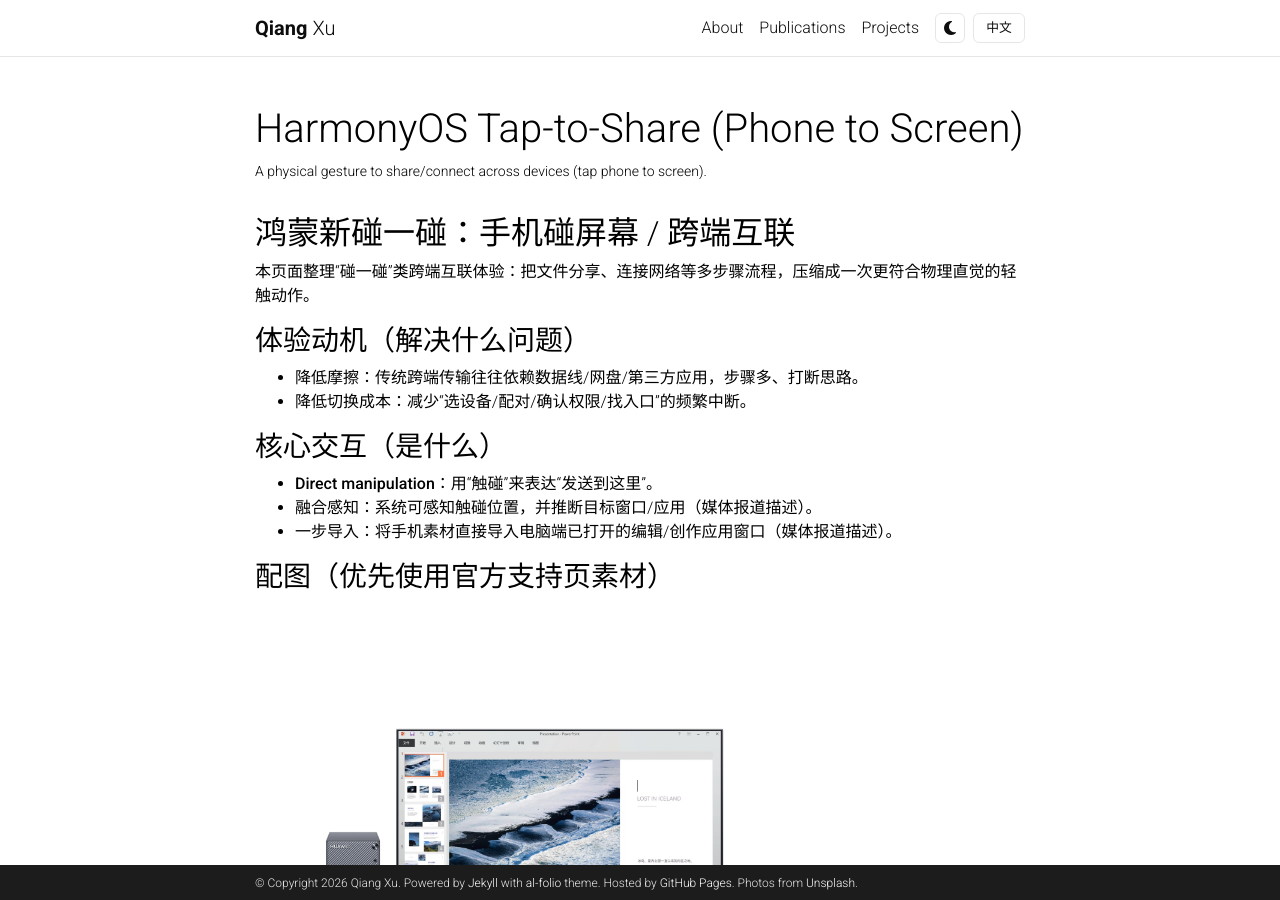
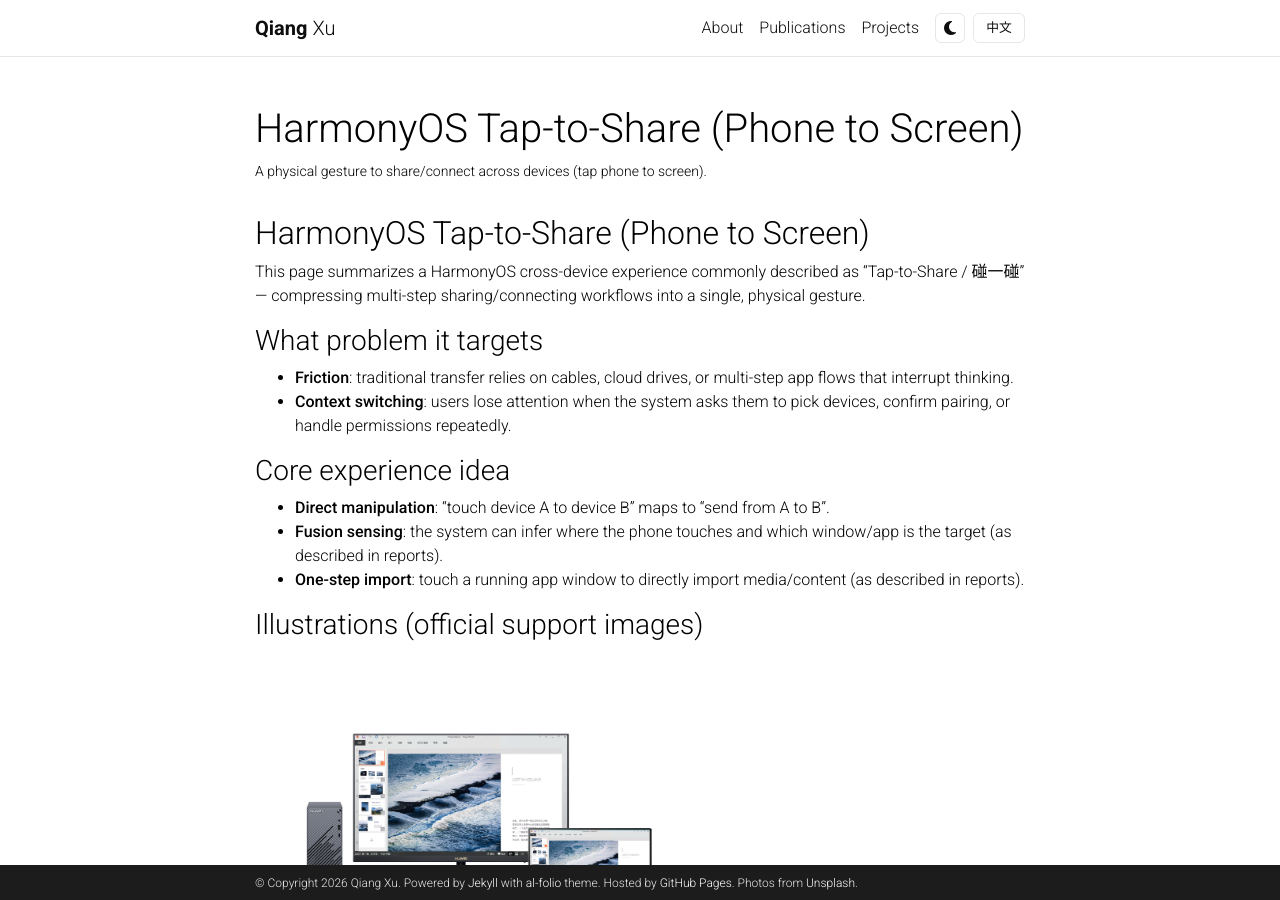
Before and after one commit to xuq/xuq.github.io, a Jekyll site: the page built from _projects/7_project.md, in a window 1280 px wide and 900 px high. Built offline with Jekyll 4.4.1, drawn with Linux system fonts in a browser that asks for light colours; comment, search, counter and statistics services are not loaded; a style sheet for code colours, icons or effects is not loaded; some of the changed text lies outside the part shown.

Commit message:
Enable zh/en toggle for HarmonyOS Tap-to-Share project and fix image sizing

```diff
--- a/_projects/7_project.md
+++ b/_projects/7_project.md
@@ -9,42 +9,46 @@
 category: work
 ---
 
-## 鸿蒙新碰一碰：手机碰屏幕 / 跨端互联
+<h2 data-i18n-content-key="p7.h2">HarmonyOS Tap-to-Share (Phone to Screen)</h2>
 
-本页面整理“碰一碰”类跨端互联体验：把文件分享、连接网络等多步骤流程，压缩成一次更符合物理直觉的轻触动作。
+<p data-i18n-content-key="p7.intro">
+This page summarizes a HarmonyOS cross-device experience commonly described as “Tap-to-Share / 碰一碰” — compressing multi-step sharing/connecting workflows into a single, physical gesture.
+</p>
 
-### 体验动机（解决什么问题）
+<h3 data-i18n-content-key="p7.problem.heading">What problem it targets</h3>
+<ul>
+  <li data-i18n-content-key="p7.problem.f1"><strong>Friction</strong>: traditional transfer relies on cables, cloud drives, or multi-step app flows that interrupt thinking.</li>
+  <li data-i18n-content-key="p7.problem.f2"><strong>Context switching</strong>: users lose attention when the system asks them to pick devices, confirm pairing, or handle permissions repeatedly.</li>
+</ul>
 
-- **降低摩擦**：传统跨端传输往往依赖数据线/网盘/第三方应用，步骤多、打断思路。
-- **降低切换成本**：减少“选设备/配对/确认权限/找入口”的频繁中断。
+<h3 data-i18n-content-key="p7.core.heading">Core experience idea</h3>
+<ul>
+  <li data-i18n-content-key="p7.core.c1"><strong>Direct manipulation</strong>: “touch device A to device B” maps to “send from A to B”.</li>
+  <li data-i18n-content-key="p7.core.c2"><strong>Fusion sensing</strong>: the system can infer where the phone touches and which window/app is the target (as described in reports).</li>
+  <li data-i18n-content-key="p7.core.c3"><strong>One-step import</strong>: touch a running app window to directly import media/content (as described in reports).</li>
+</ul>
 
-### 核心交互（是什么）
+<h3 data-i18n-content-key="p7.images.heading">Illustrations (official support images)</h3>
 
-- **Direct manipulation**：用“触碰”来表达“发送到这里”。
-- **融合感知**：系统可感知触碰位置，并推断目标窗口/应用（媒体报道描述）。
-- **一步导入**：将手机素材直接导入电脑端已打开的编辑/创作应用窗口（媒体报道描述）。
+<img src="/assets/img/harmony-touch-official/kv-pc.png" alt="Huawei Share / OneHop (official support image)" style="display:block; width:min(100%, 760px); height:auto; margin:0 auto 1rem; border-radius:12px;">
 
-### 配图（优先使用官方支持页素材）
+<img src="/assets/img/harmony-touch-official/section5-1.png" alt="Tap-to-transfer file flow (official support image)" style="display:block; width:min(100%, 760px); height:auto; margin:0 auto 1rem; border-radius:12px;">
 
-![Huawei Share / OneHop（官方支持页配图）](/assets/img/harmony-touch-official/kv-pc.png)
+<img src="/assets/img/harmony-touch-official/section4-4.png" alt="Multi-screen collaboration illustration (official support image)" style="display:block; width:min(100%, 760px); height:auto; margin:0 auto 1rem; border-radius:12px;">
 
-![手机电脑一碰互传文件（官方支持页配图）](/assets/img/harmony-touch-official/section5-1.png)
+<h3 data-i18n-content-key="p7.images.extra.heading">Additional public screenshots (for reference)</h3>
 
-![多屏协同示意（官方支持页配图）](/assets/img/harmony-touch-official/section4-4.png)
+<img src="/assets/img/harmony-touch/tap-taobao.png" alt="Tap-to-share example (source: China Daily)" style="display:block; width:min(100%, 520px); height:auto; max-height:720px; object-fit:contain; background:#f7f7f7; margin:0 auto 1rem; border-radius:12px;">
 
-### 补充截图（新闻页示意，仅作参考）
+<img src="/assets/img/harmony-touch/tap-keep.png" alt="Tap-to-team-up example (source: China Daily)" style="display:block; width:min(100%, 520px); height:auto; max-height:720px; object-fit:contain; background:#f7f7f7; margin:0 auto 1rem; border-radius:12px;">
 
-![碰一碰分享示意（截图来源：中国日报网）](/assets/img/harmony-touch/tap-taobao.png)
+<h3 data-i18n-content-key="p7.links.heading">Links / sources</h3>
+<ul>
+  <li><span data-i18n-content-key="p7.links.l1">Huawei official support page (Huawei Share / OneHop)</span>: <a href="https://consumer.huawei.com/cn/support/huaweishareonehop/">https://consumer.huawei.com/cn/support/huaweishareonehop/</a></li>
+  <li><span data-i18n-content-key="p7.links.l2">IT之家 report</span>: <a href="https://www.ithome.com/0/891/456.htm">https://www.ithome.com/0/891/456.htm</a></li>
+  <li><span data-i18n-content-key="p7.links.l3">China Daily report (screenshots)</span>: <a href="https://tech.chinadaily.com.cn/a/202412/12/WS675aaa2aa310b59111da882b.html">https://tech.chinadaily.com.cn/a/202412/12/WS675aaa2aa310b59111da882b.html</a></li>
+</ul>
 
-![碰一碰组队示意（截图来源：中国日报网）](/assets/img/harmony-touch/tap-keep.png)
-
-### Links / sources
-
-- 华为官网：华为分享 / 一碰互联与多屏协同说明与配图
-  - https://consumer.huawei.com/cn/support/huaweishareonehop/
-- IT之家：HarmonyOS 6 / 鸿蒙电脑“碰一碰”与跨端互联描述
-  - https://www.ithome.com/0/891/456.htm
-- 中国日报网：手机间“碰一碰”场景与截图来源
-  - https://tech.chinadaily.com.cn/a/202412/12/WS675aaa2aa310b59111da882b.html
-
-> Note: Images on this page are sourced from public Huawei support pages and public news pages, used here for reference/illustration.
+<p style="opacity:0.8; font-size:0.95em;">
+Note: Images on this page are sourced from public Huawei support pages and public news pages, used here for reference/illustration.
+</p>
--- a/assets/js/i18n.js
+++ b/assets/js/i18n.js
@@ -265,7 +265,23 @@
       "p5.setup.s3": "若手表通过蓝牙连接双卡手机，建议预先设置默认拨号卡以保证紧急呼叫稳定性。",
       "p5.gallery.heading": "效果展示",
       "p5.links.heading": "相关链接",
-      "p5.links.l1": "华为支持文章"
+      "p5.links.l1": "华为支持文章",
+
+      "p7.h2": "鸿蒙新碰一碰（手机碰屏幕 / 跨端互联）",
+      "p7.intro": "本页面整理“碰一碰”类跨端互联体验：把文件分享、连接网络等多步骤流程，压缩成一次更符合物理直觉的轻触动作。",
+      "p7.problem.heading": "体验动机（解决什么问题）",
+      "p7.problem.f1": "降低摩擦：传统跨端传输往往依赖数据线/网盘/第三方应用，步骤多、打断思路。",
+      "p7.problem.f2": "降低切换成本：减少“选设备/配对/确认权限/找入口”的频繁中断。",
+      "p7.core.heading": "核心交互（是什么）",
+      "p7.core.c1": "Direct manipulation：用“触碰”来表达“发送到这里”。",
+      "p7.core.c2": "融合感知：系统可感知触碰位置，并推断目标窗口/应用（媒体报道描述）。",
+      "p7.core.c3": "一步导入：将手机素材直接导入电脑端已打开的编辑/创作应用窗口（媒体报道描述）。",
+      "p7.images.heading": "配图（优先使用官方支持页素材）",
+      "p7.images.extra.heading": "补充截图（新闻页示意，仅作参考）",
+      "p7.links.heading": "Links / sources",
+      "p7.links.l1": "华为官网：华为分享 / 一碰互联与多屏协同说明与配图",
+      "p7.links.l2": "IT之家：HarmonyOS 6 / 鸿蒙电脑“碰一碰”与跨端互联描述",
+      "p7.links.l3": "中国日报网：手机间“碰一碰”场景与截图来源"
     }
   };
 
```
